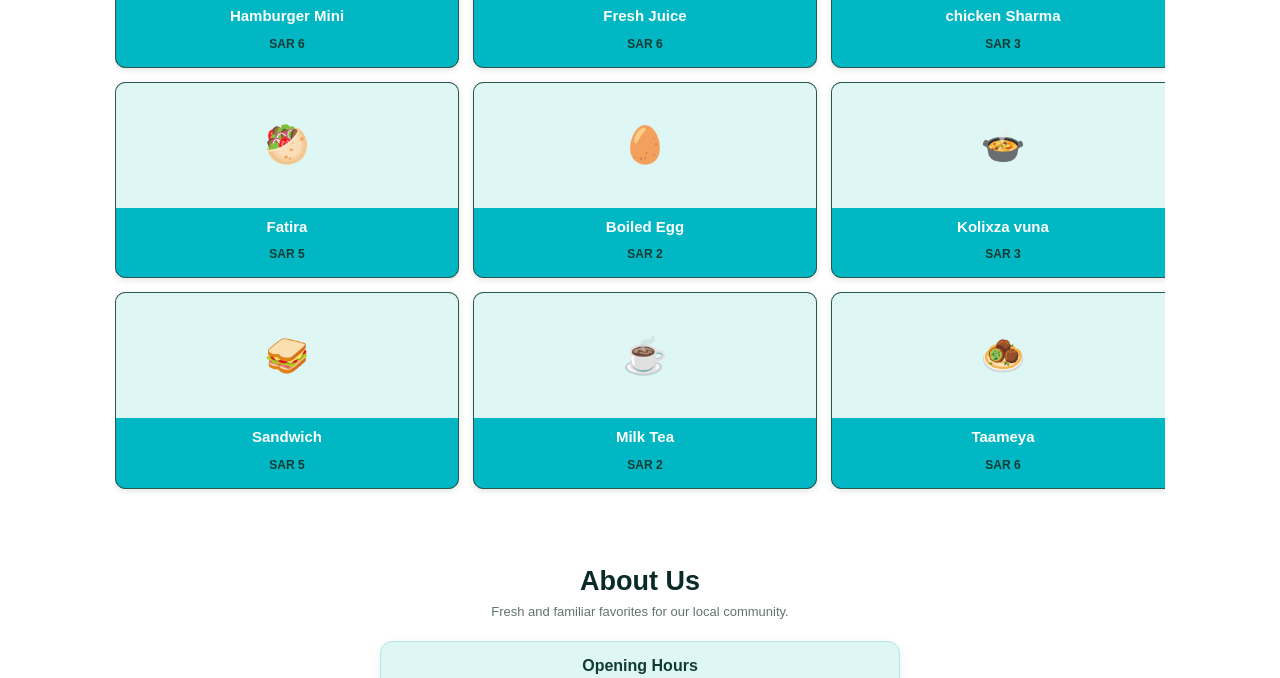
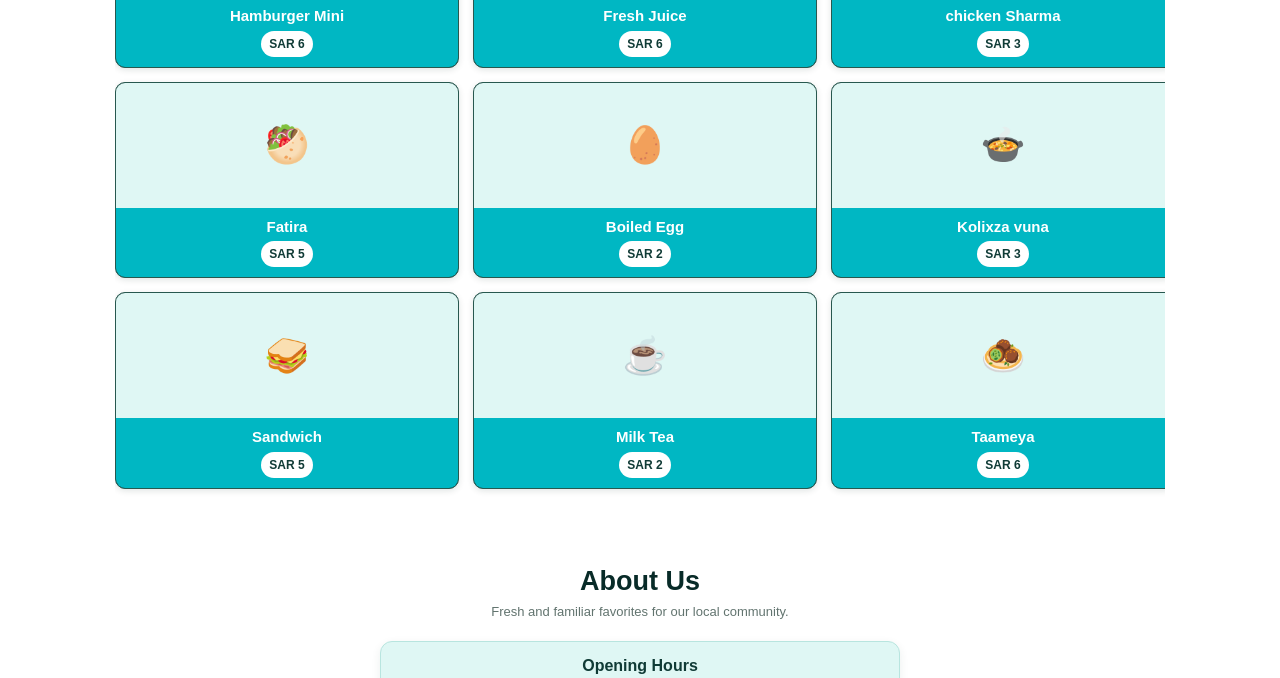
Before and after one commit to arthikswachchhota/zadora, a plain HTML site: page index.html in a window 1280 px wide. Shown: the part 669-1347 px from the top of the page. Drawn offline with Linux system fonts and the light colour scheme.

Commit message:
Update index.html

```diff
--- a/index.html
+++ b/index.html
@@ -1,4 +1,3 @@
-
 <!DOCTYPE html>
 <html lang="en">
 <head>
@@ -238,7 +237,7 @@ section {
 
 .price {
   display: inline-block;
-  background: F1F3F2
+  background: #ffffff;
   color: #103b36;
   padding: 4px 8px;
   min-width: 48px;
```
